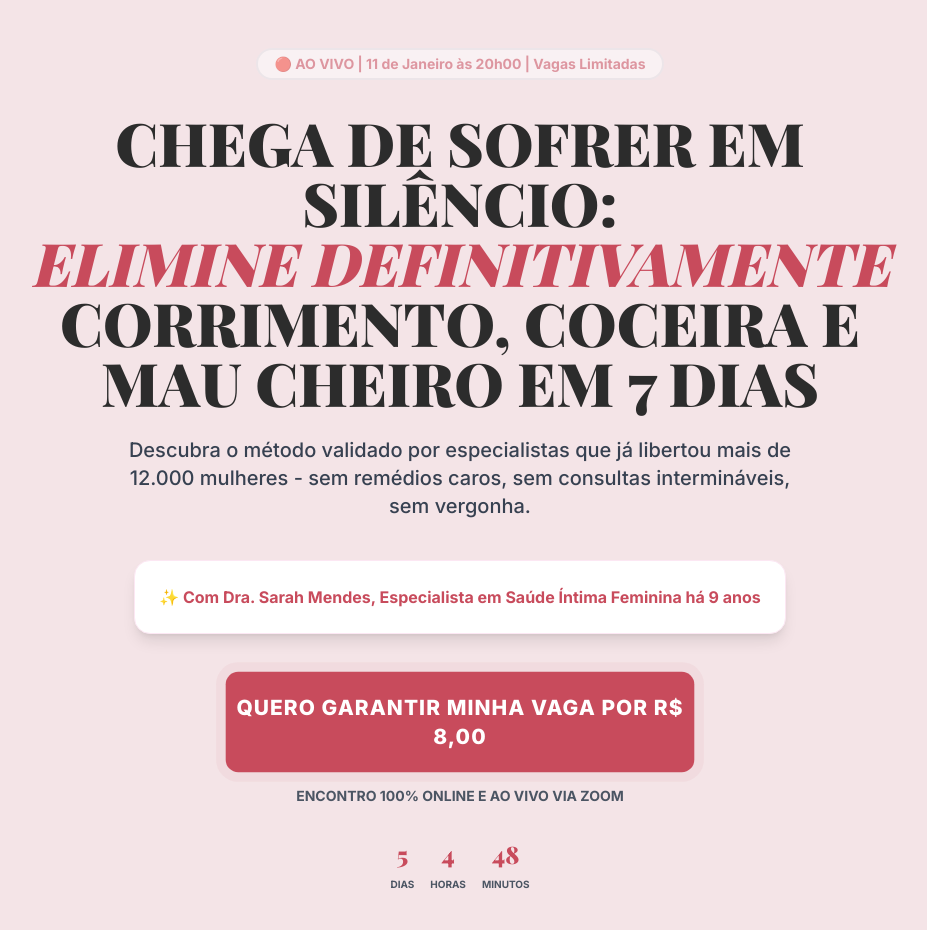
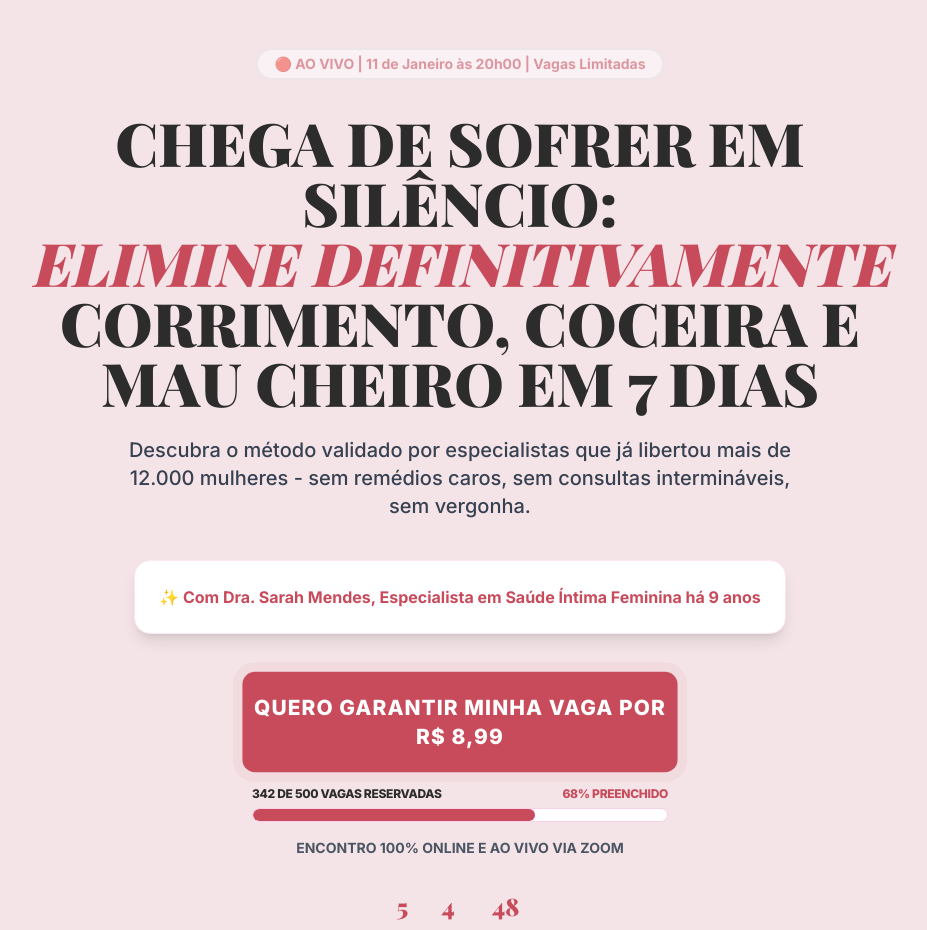
Before and after one commit to contatochip25-ui/Workshop-Candistop, a React (Vite) app: page / in a window 1280 px wide. Shown: the top 930 px of the page, without its empty margins (180-1107 px from the left). Built offline with nearby package versions, Linux system fonts and the light colour scheme.

Commit message:
ultima att

```diff
--- a/components/Assistant.tsx
+++ b/components/Assistant.tsx
@@ -34,7 +34,7 @@ const Assistant: React.FC = () => {
               {activeId === faq.id && (
                 <div className="pb-6 animate-fade-in">
                   <p className="text-gray-600 leading-relaxed text-sm md:text-base mb-4 italic pl-4 border-l-2 border-elegant-red">{faq.r}</p>
-                  <a href="#checkout" className="text-xs font-black uppercase tracking-widest text-elegant-red underline">Garantir minha vaga agora →</a>
+                  <a href="#checkout" className="text-xs font-black uppercase tracking-widest text-elegant-red underline">Garantir minha vaga agora por R$ 8,99 →</a>
                 </div>
               )}
             </div>
--- a/components/Comparison.tsx
+++ b/components/Comparison.tsx
@@ -41,7 +41,7 @@ const Comparison: React.FC = () => {
 
         <div className="text-center mt-12">
             <p className="text-xl md:text-2xl font-black text-elegant-red italic serif">
-                "Por apenas R$ 8,00, você acessa mais informação e suporte do que em métodos convencionais. Faz sentido para você?"
+                "Por apenas R$ 8,99, você acessa mais informação e suporte do que em métodos convencionais. Faz sentido para você?"
             </p>
         </div>
       </div>
--- a/components/ExitPopup.tsx
+++ b/components/ExitPopup.tsx
@@ -42,7 +42,7 @@ const ExitPopup: React.FC<ExitPopupProps> = ({ onClose }) => {
         <div className="bg-soft-pink p-6 rounded-2xl border-2 border-dashed border-elegant-red mb-8">
           <p className="text-xs font-bold uppercase tracking-widest text-gray-500 mb-2">Sua decisão inteligente começa aqui:</p>
           <p className="text-3xl font-black text-elegant-red tracking-widest serif">LIBERDADE</p>
-          <p className="mt-4 font-black text-dark-grey text-xl">SUA VAGA POR APENAS R$ 8,00</p>
+          <p className="mt-4 font-black text-dark-grey text-xl">SUA VAGA POR APENAS R$ 8,99</p>
         </div>
 
         <p className="text-xs font-bold text-gray-400 uppercase mb-6">Disponível por apenas: {formatTime(timeLeft)}</p>
--- a/components/FinalOffer.tsx
+++ b/components/FinalOffer.tsx
@@ -1,5 +1,6 @@
 
 import React from 'react';
+import ProgressBar from './ProgressBar';
 
 const FinalOffer: React.FC = () => {
   return (
@@ -13,30 +14,38 @@ const FinalOffer: React.FC = () => {
           <div className="bg-gray-50 p-8 rounded-3xl mb-10 text-left">
             <p className="font-black text-elegant-red uppercase text-sm mb-6 tracking-widest">O QUE VOCÊ ESTÁ RECEBENDO:</p>
             <ul className="space-y-3 mb-10 text-gray-700 font-bold text-sm md:text-base">
-              <li>✅ Encontro ao vivo de 90 minutos (R$ 297)</li>
-              <li>✅ E-book "Guia Completo" (R$ 47)</li>
-              <li>✅ Grupo VIP por 30 dias (R$ 97)</li>
-              <li>✅ Lista de Produtos Aprovados (R$ 27)</li>
-              <li>✅ Gravação do encontro por 7 dias (R$ 37)</li>
-              <li>✅ Certificado Digital (R$ 27)</li>
-              <li>✅ Suporte direto (R$ 147)</li>
+              <li>✅ Encontro ao vivo de 90 minutos (R$ 8,99)</li>
+              <li>✅ E-book "Guia Completo" (R$ 8,99)</li>
+              <li>✅ Grupo VIP por 30 dias (R$ 8,99)</li>
+              <li>✅ Lista de Produtos Aprovados (R$ 8,99)</li>
+              <li>✅ Gravação do encontro por 7 dias (R$ 8,99)</li>
+              <li>✅ Certificado Digital (R$ 8,99)</li>
+              <li>✅ Suporte direto (R$ 8,99)</li>
             </ul>
             <div className="border-t-2 border-dashed border-gray-200 pt-6 flex justify-between items-center">
               <span className="text-gray-500 font-bold">ACESSO COMPLETO AO MÉTODO</span>
               <div className="text-right">
                 <span className="block text-xs uppercase font-bold text-gray-500">Valor de inscrição:</span>
-                <span className="text-5xl md:text-7xl font-black text-elegant-red serif">R$ 8,00</span>
+                <span className="text-5xl md:text-7xl font-black text-elegant-red serif">R$ 8,99</span>
               </div>
             </div>
           </div>
 
-          <p className="mb-4 font-bold text-gray-600">Ou em até 12x de R$ 0,89 no cartão</p>
+          <p className="mb-4 font-bold text-gray-600">Ou em até 12x de R$ 0,95 no cartão</p>
           <p className="mb-8 text-elegant-red font-black text-lg">💡 Pagamento via PIX: Confirmação Imediata e Segura</p>
 
           <div className="cta-container">
             <a href="https://pay.kiwify.com.br/rscdSJd" className="main-cta-btn pulse block w-full bg-elegant-red hover:bg-red-700 text-white font-black py-6 rounded-2xl shadow-xl transition-all text-xl md:text-3xl uppercase tracking-wider mb-6">
-              SIM! QUERO GARANTIR MINHA VAGA POR R$ 8,00
+              SIM! QUERO GARANTIR MINHA VAGA POR R$ 8,99
             </a>
+
+            <div className="mt-2 mb-8">
+              <ProgressBar
+                label="342 de 500 vagas reservadas"
+                percentage="68% preenchido"
+                fillWidth="68%"
+              />
+            </div>
 
             <div className="flex flex-col items-center gap-4">
               <img src="https://logodownload.org/wp-content/uploads/2014/10/cartao-visa-logo-0.png" alt="Cards" className="h-6 opacity-30 grayscale" />
--- a/components/Hero.tsx
+++ b/components/Hero.tsx
@@ -1,5 +1,6 @@
 
 import React, { useState, useEffect } from 'react';
+import ProgressBar from './ProgressBar';
 
 const Hero: React.FC = () => {
   const [timeLeft, setTimeLeft] = useState({ days: 0, hours: 0, minutes: 0, seconds: 0 });
@@ -40,10 +41,15 @@ const Hero: React.FC = () => {
           <p className="text-elegant-red font-bold text-sm md:text-base">✨ Com Dra. Sarah Mendes, Especialista em Saúde Íntima Feminina há 9 anos</p>
         </div>
 
-        <div className="max-w-md mx-auto mb-8">
+        <div className="max-w-md mx-auto mb-8 px-4">
             <a href="#checkout" className="main-cta-btn pulse block w-full bg-elegant-red hover:bg-red-700 text-white font-black py-5 rounded-xl shadow-xl transition-all text-lg md:text-xl uppercase tracking-wider">
-              QUERO GARANTIR MINHA VAGA POR R$ 8,00
+              QUERO GARANTIR MINHA VAGA POR R$ 8,99
             </a>
+            <ProgressBar
+              label="342 de 500 vagas reservadas"
+              percentage="68% preenchido"
+              fillWidth="68%"
+            />
             <p className="mt-4 text-xs md:text-sm font-bold text-gray-600 uppercase flex items-center justify-center gap-2">
                 Encontro 100% Online e Ao Vivo via Zoom
             </p>
--- a/components/MobileStickyCTA.tsx
+++ b/components/MobileStickyCTA.tsx
@@ -36,7 +36,7 @@ const MobileStickyCTA: React.FC = () => {
     <div className="fixed bottom-0 left-0 right-0 bg-white/95 backdrop-blur-sm border-t border-pink-100 p-3 z-40 md:hidden flex items-center justify-between px-6 shadow-[0_-5px_20px_rgba(0,0,0,0.05)] animate-fade-in">
        <div className="flex flex-col">
           <span className="text-[10px] text-gray-500 font-bold uppercase tracking-tight">Vagas Limitadas</span>
-          <span className="text-sm font-black text-dark-grey">Workshop R$ 8,00</span>
+          <span className="text-sm font-black text-dark-grey">Workshop R$ 8,99</span>
        </div>
        <a href="#checkout" className="bg-elegant-red text-white text-[11px] font-black px-6 py-2.5 rounded-full uppercase tracking-wider">
           Inscrever-se
--- a/components/ProgressBar.tsx
+++ b/components/ProgressBar.tsx
@@ -1,3 +1,4 @@
+
 import React from 'react';
 
 interface ProgressBarProps {
@@ -8,14 +9,14 @@ interface ProgressBarProps {
 
 const ProgressBar: React.FC<ProgressBarProps> = ({ label, percentage, fillWidth }) => {
   return (
-    <div className="mt-[15px] text-left">
-      <div className="flex justify-between mb-1.5 font-bold text-[0.75rem] text-[#1A1A1A]">
-        <span>{label}</span>
-        <span>{percentage}</span>
+    <div className="mt-4 text-left w-full">
+      <div className="flex justify-between mb-1.5 font-black text-[10px] md:text-xs uppercase tracking-tight">
+        <span className="text-dark-grey">{label}</span>
+        <span className="text-elegant-red">{percentage}</span>
       </div>
-      <div className="w-full bg-[#E8DAD6] h-2 rounded-[10px] overflow-hidden">
+      <div className="w-full bg-white h-3.5 rounded-full overflow-hidden border border-pink-200">
         <div
-          className="bg-[#C46A7A] h-full rounded-[10px] animate-grow"
+          className="bg-elegant-red h-full rounded-full transition-all duration-1000 ease-out"
           style={{ width: fillWidth }}
         ></div>
       </div>
--- a/components/Scarcity.tsx
+++ b/components/Scarcity.tsx
@@ -1,5 +1,6 @@
 
 import React, { useState, useEffect } from 'react';
+import ProgressBar from './ProgressBar';
 
 const Scarcity: React.FC = () => {
   const [timeLeft, setTimeLeft] = useState({ h: 12, m: 45, s: 23 });
@@ -22,18 +23,16 @@ const Scarcity: React.FC = () => {
         <h2 className="text-2xl md:text-4xl font-black mb-8 text-elegant-red serif uppercase">⚠️ ATENÇÃO: Vagas Limitadas e Inscrições Abertas</h2>
 
         <div className="max-w-md mx-auto mb-10">
-          <div className="flex justify-between font-black text-xs md:text-sm mb-2 uppercase tracking-tighter">
-            <span>342 de 500 vagas reservadas</span>
-            <span className="text-elegant-red">68% Preenchido</span>
-          </div>
-          <div className="w-full h-4 bg-white rounded-full overflow-hidden border border-pink-200">
-            <div className="h-full bg-elegant-red w-[68%] transition-all duration-1000"></div>
-          </div>
+          <ProgressBar
+            label="342 de 500 vagas reservadas"
+            percentage="68% preenchido"
+            fillWidth="68%"
+          />
         </div>
 
         <div className="bg-elegant-red text-white p-6 md:p-8 rounded-3xl inline-block shadow-2xl pulse">
           <p className="font-black text-lg md:text-xl mb-4 uppercase tracking-widest">🔥 ÚLTIMAS HORAS</p>
-          <p className="text-sm md:text-base mb-6 opacity-90">O valor simbólico de R$ 8,00 é válido apenas até hoje às 23h59 para garantir sua vaga.</p>
+          <p className="text-sm md:text-base mb-6 opacity-90">O valor simbólico de R$ 8,99 é válido apenas até hoje às 23h59 para garantir sua vaga.</p>
           <div className="flex justify-center gap-6 font-black serif text-3xl md:text-5xl">
             <div>{String(timeLeft.h).padStart(2, '0')}<span className="block text-[10px] uppercase mt-1 font-bold text-white/90">Horas</span></div>
             <div>:</div>
--- a/components/WhyDifferent.tsx
+++ b/components/WhyDifferent.tsx
@@ -5,7 +5,7 @@ const WhyDifferent: React.FC = () => {
   const cards = [
     { icon: "👩‍⚕️", title: "Com Quem Entende de VERDADE", text: "Dra. Sarah é especialista com mais de 9 anos ajudando mulheres a reconquistarem sua saúde íntima. Não é teoria: é experiência real." },
     { icon: "🔬", title: "Método Validado", text: "Não são receitas da internet. É um protocolo completo baseado em ciência, que ataca a causa raiz - não apenas os sintomas." },
-    { icon: "💰", title: "Acesso Democratizado", text: "Acreditamos que esse conhecimento deve ser acessível a todas. Por isso, o investimento é de apenas R$ 8,00, permitindo que você tome essa decisão de forma imediata e segura." },
+    { icon: "💰", title: "Acesso Democratizado", text: "Acreditamos que esse conhecimento deve ser acessível a todas. Por isso, o investimento é de apenas R$ 8,99, permitindo que você tome essa decisão de forma imediata e segura." },
     { icon: "🎥", title: "Ao Vivo e Interativo", text: "Não é curso gravado. É um encontro AO VIVO via Zoom onde você pode fazer perguntas anônimas e receber orientações reais." }
   ];
 
```
Also changed, not shown: components/ContentModules.tsx (+5 -5 lines), components/OfferBox.tsx (+5 -5 lines), services/geminiService.ts (+4 -4 lines).
